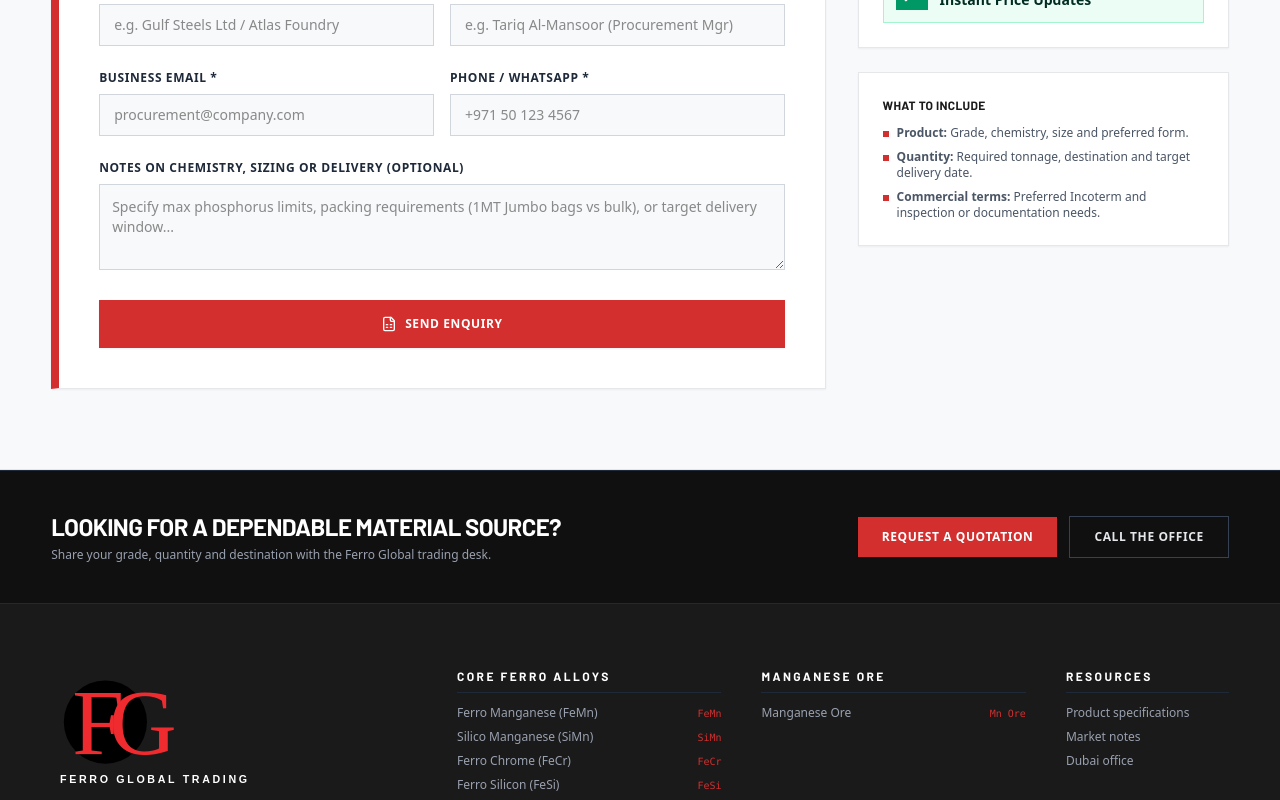
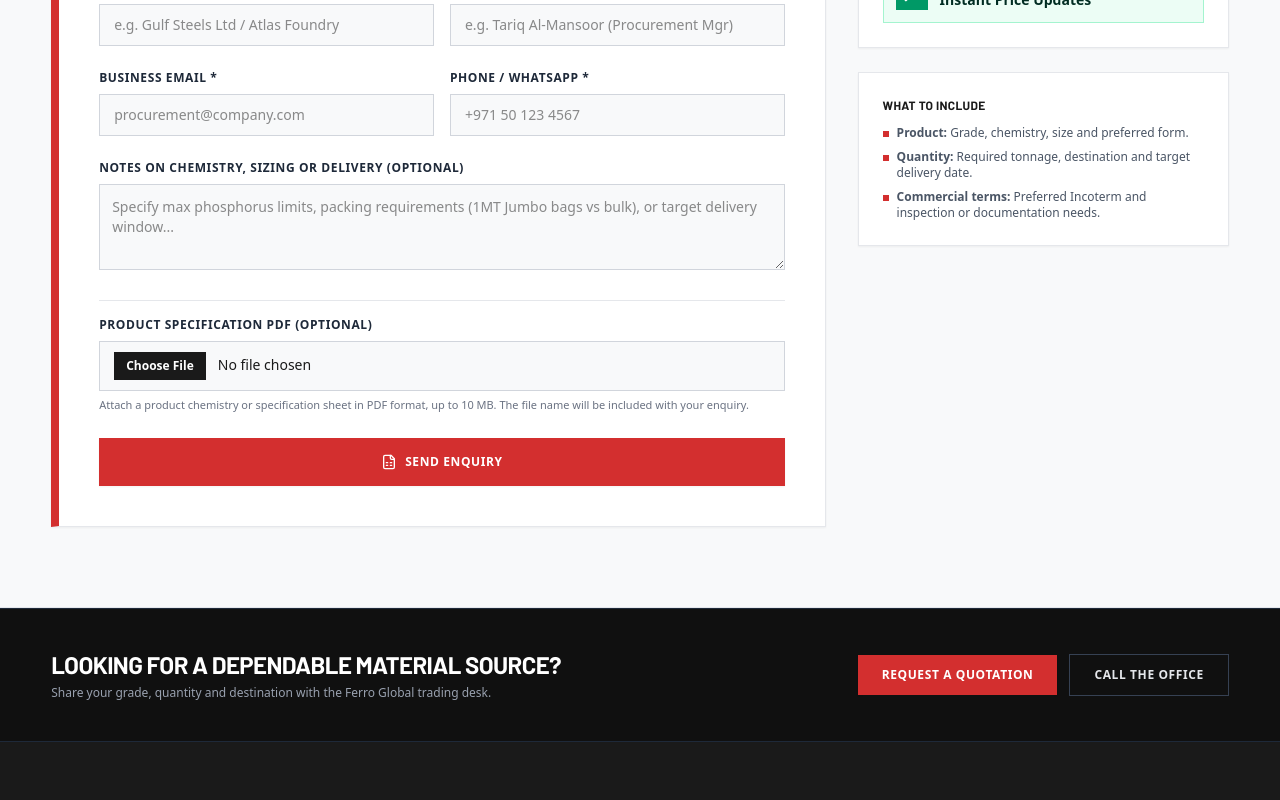
Before and after one commit to Charanjeet1234/FerroGlobal, a React (Vite) app: page / in a window 1280 px wide. Shown: the part 6946-7746 px from the top of the page. Built offline with nearby package versions, Linux system fonts and the light colour scheme.

Commit message:
added pdf for product specificatio

```diff
--- a/src/components/AutomatedContactForm.tsx
+++ b/src/components/AutomatedContactForm.tsx
@@ -1,4 +1,4 @@
-import React, { useState, useEffect } from 'react';
+import React, { useRef, useState, useEffect } from 'react';
 import { useCms } from '../context/CmsContext';
 import { ContactInquiry } from '../types';
 import {
@@ -10,7 +10,11 @@
   Mail,
   ShieldCheck,
   RefreshCw,
+  FileText,
+  AlertCircle,
 } from 'lucide-react';
+
+const MAX_SPECIFICATION_FILE_SIZE = 10 * 1024 * 1024;
 
 export const AutomatedContactForm: React.FC = () => {
   const { products, addInquiry, rfqPreselectedProduct, companyInfo } = useCms();
@@ -32,6 +36,11 @@
   const [submittedInquiry, setSubmittedInquiry] = useState<ContactInquiry | null>(null);
   const [copied, setCopied] = useState(false);
   const [isSubmitting, setIsSubmitting] = useState(false);
+  const [specificationFile, setSpecificationFile] = useState<File | null>(null);
+  const [specificationFileError, setSpecificationFileError] = useState('');
+  const [formError, setFormError] = useState('');
+  const specificationFileInputRef = useRef<HTMLInputElement>(null);
+  const formErrorRef = useRef<HTMLDivElement>(null);
 
   // Update grade selections when product changes
   const currentSelectedProduct = products.find((p) => p.id === formData.productId) || products[0];
@@ -47,6 +56,10 @@
     }
   }, [rfqPreselectedProduct]);
 
+  useEffect(() => {
+    if (formError) formErrorRef.current?.focus();
+  }, [formError]);
+
   const handleProductChange = (newProductId: string) => {
     const prod = products.find((p) => p.id === newProductId);
     setFormData((prev) => ({
@@ -56,8 +69,59 @@
     }));
   };
 
+  const handleSpecificationFileChange = (e: React.ChangeEvent<HTMLInputElement>) => {
+    const file = e.target.files?.[0];
+    setSpecificationFileError('');
+
+    if (!file) {
+      setSpecificationFile(null);
+      return;
+    }
+
+    if (!file.name.toLowerCase().endsWith('.pdf') || (file.type && file.type !== 'application/pdf')) {
+      setSpecificationFile(null);
+      setSpecificationFileError('Please select a PDF file.');
+      e.target.value = '';
+      return;
+    }
+
+    if (file.size > MAX_SPECIFICATION_FILE_SIZE) {
+      setSpecificationFile(null);
+      setSpecificationFileError('The PDF must be smaller than 10 MB.');
+      e.target.value = '';
+      return;
+    }
+
+    setSpecificationFile(file);
+  };
+
   const handleSubmit = (e: React.FormEvent) => {
     e.preventDefault();
+
+    const pendingField = [
+      { value: formData.companyName, label: 'Company / steelworks' },
+      { value: formData.contactPerson, label: 'Contact person' },
+      { value: formData.email, label: 'Business email' },
+      { value: formData.phone, label: 'Phone / WhatsApp' },
+      { value: formData.destinationPort, label: 'Destination port' },
+    ].find((field) => !field.value.trim());
+
+    if (pendingField) {
+      setFormError(`${pendingField.label} is required.`);
+      return;
+    }
+
+    if (!/^[^\s@]+@[^\s@]+\.[^\s@]+$/.test(formData.email.trim())) {
+      setFormError('Please enter a valid business email address so our trading desk can reply to your enquiry.');
+      return;
+    }
+
+    if (specificationFileError) {
+      setFormError('Please correct the specification PDF attachment before sending your enquiry.');
+      return;
+    }
+
+    setFormError('');
     setIsSubmitting(true);
 
     setTimeout(() => {
@@ -74,6 +138,8 @@
         destinationPort: formData.destinationPort,
         targetDate: formData.targetDate,
         message: formData.message,
+        specificationFileName: specificationFile?.name,
+        specificationFileSize: specificationFile?.size,
       });
 
       setSubmittedInquiry(inquiry);
@@ -91,6 +157,7 @@
 Quantity: ${submittedInquiry.quantityMT} MT
 Incoterm: ${submittedInquiry.incoterm} - Port: ${submittedInquiry.destinationPort}
 Email: ${submittedInquiry.email} | Phone: ${submittedInquiry.phone}
+Specification PDF: ${submittedInquiry.specificationFileName || 'Not attached'}
 Status: Enquiry received by the Dubai trading desk
 Issued: ${new Date(submittedInquiry.timestamp).toLocaleString()}`;
 
@@ -109,6 +176,10 @@
       phone: '',
       message: '',
     }));
+    setSpecificationFile(null);
+    setSpecificationFileError('');
+    setFormError('');
+    if (specificationFileInputRef.current) specificationFileInputRef.current.value = '';
   };
 
   const whatsappMessageUrl = submittedInquiry
@@ -192,6 +263,14 @@
                       <span>{submittedInquiry.message}</span>
                     </div>
                   )}
+
+                  {submittedInquiry.specificationFileName && (
+                    <div className="pt-2 border-t border-gray-200 text-xs text-gray-600 flex items-center gap-2">
+                      <FileText className="w-4 h-4 text-[#D32F2F] shrink-0" />
+                      <span className="font-bold text-gray-800">Specification PDF:</span>
+                      <span>{submittedInquiry.specificationFileName}</span>
+                    </div>
+                  )}
                 </div>
 
                 {/* Instant Actions */}
@@ -225,7 +304,21 @@
               </div>
             ) : (
               /* The Interactive Automated Form */
-              <form onSubmit={handleSubmit} className="rfq-form space-y-6">
+              <form onSubmit={handleSubmit} noValidate className="rfq-form space-y-6">
+                {formError && (
+                  <div
+                    ref={formErrorRef}
+                    tabIndex={-1}
+                    role="alert"
+                    className="flex items-start gap-3 border border-red-200 border-l-4 border-l-[#D32F2F] bg-red-50 p-4 text-left outline-none"
+                  >
+                    <AlertCircle className="mt-0.5 h-5 w-5 shrink-0 text-[#D32F2F]" />
+                    <div>
+                      <p className="text-xs font-bold uppercase tracking-wider text-red-950">Enquiry needs your attention</p>
+                      <p className="mt-1 text-xs leading-relaxed text-red-800">{formError}</p>
+                    </div>
+                  </div>
+                )}
 
                 {/* Product & Grade Selector */}
                 <div className="grid grid-cols-1 sm:grid-cols-2 gap-4">
@@ -387,6 +480,35 @@
                   />
                 </div>
 
+                {/* Product Specification PDF */}
+                <div className="border-t border-gray-200 pt-4">
+                  <label htmlFor="product-specification-pdf" className="block text-xs font-bold text-gray-800 uppercase tracking-wider mb-2">
+                    Product specification PDF (Optional)
+                  </label>
+                  <input
+                    ref={specificationFileInputRef}
+                    id="product-specification-pdf"
+                    type="file"
+                    accept=".pdf,application/pdf"
+                    onChange={handleSpecificationFileChange}
+                    className="w-full bg-[#F8F9FA] border border-gray-300 px-3.5 py-2.5 text-xs sm:text-sm text-[#1A1A1A] file:mr-3 file:border-0 file:bg-[#1A1A1A] file:px-3 file:py-1.5 file:text-xs file:font-bold file:text-white focus:outline-none focus:border-[#D32F2F] focus:bg-white transition-colors"
+                  />
+                  <p className="mt-1.5 text-[11px] text-gray-500">
+                    Attach a product chemistry or specification sheet in PDF format, up to 10 MB. The file name will be included with your enquiry.
+                  </p>
+                  {specificationFileError && (
+                    <div className="mt-2 flex items-start gap-2 border-l-2 border-[#D32F2F] bg-red-50 px-3 py-2 text-xs text-red-800" role="alert">
+                      <AlertCircle className="mt-0.5 h-3.5 w-3.5 shrink-0 text-[#D32F2F]" />
+                      <span>{specificationFileError}</span>
+                    </div>
+                  )}
+                  {specificationFile && (
+                    <p className="mt-1 text-xs font-semibold text-emerald-700" role="status">
+                      Selected: {specificationFile.name} ({(specificationFile.size / 1024 / 1024).toFixed(2)} MB)
+                    </p>
+                  )}
+                </div>
+
                 {/* Submit CTA - Geometric Balance */}
                 <button
                   type="submit"
--- a/src/components/CmsAdminModal.tsx
+++ b/src/components/CmsAdminModal.tsx
@@ -707,6 +707,18 @@
                       <div className="text-[11px] text-gray-600 pt-1 border-t border-gray-200">
                         Email: <span className="font-medium text-gray-900">{inq.email}</span> | Phone: <span className="font-medium text-gray-900">{inq.phone}</span>
                       </div>
+                      <div className="flex items-center gap-2 text-[11px] pt-1 border-t border-gray-200">
+                        <FileText className="w-3.5 h-3.5 text-[#D32F2F] shrink-0" />
+                        <span className="text-gray-500 uppercase tracking-wider font-bold">Specification PDF:</span>
+                        {inq.specificationFileName ? (
+                          <span className="font-medium text-gray-900">
+                            {inq.specificationFileName}
+                            {inq.specificationFileSize ? ` (${(inq.specificationFileSize / 1024 / 1024).toFixed(2)} MB)` : ''}
+                          </span>
+                        ) : (
+                          <span className="text-gray-500">Not attached</span>
+                        )}
+                      </div>
                       <div className="flex flex-wrap items-center gap-2 pt-2">
                         <a
                           href={`mailto:${inq.email}?subject=${encodeURIComponent(`Re: ${inq.productName} enquiry ${inq.id}`)}`}
--- a/src/types.ts
+++ b/src/types.ts
@@ -95,5 +95,7 @@
   destinationPort: string;
   targetDate: string;
   message: string;
+  specificationFileName?: string;
+  specificationFileSize?: number;
   status: 'Received' | 'Quoted' | 'Processing';
 }
```
